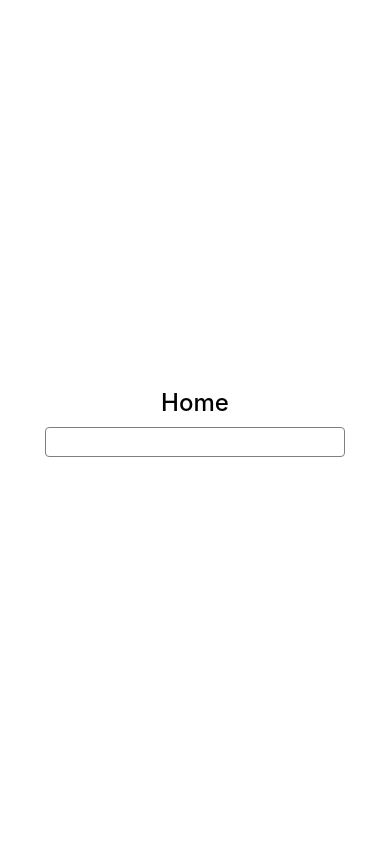
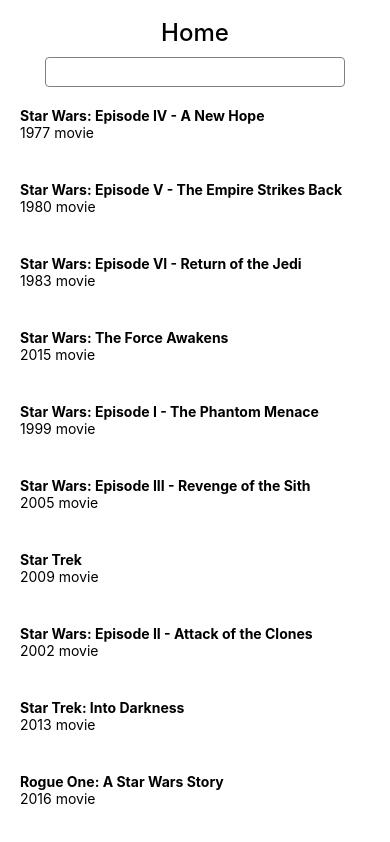
Before and after one commit to Jryke/movie-browser, a React Native app: screen / in a window 390 px wide. Built offline with nearby package versions, Linux system fonts and the light colour scheme.

Commit message:
MovieListItem component created, rendering mockData in UI

```diff
--- a/App.js
+++ b/App.js
@@ -1,14 +1,26 @@
-import React from 'react';
-import { StyleSheet, View } from 'react-native';
+import React, { useState, useEffect } from 'react';
+import { StyleSheet, View, Text } from 'react-native';
+import { search } from './mockData';
 import Home from './screens/Home';
+import MovieListItem from './components/MovieListItem';
 
 export default function App() {
+  const [inputVal, setInputVal] = useState('');
+  const [movieList, setMovieList] = useState([]);
+
+  useEffect(() => {
+    setMovieList(search.Search)
+  }, []);
+
+  console.log(movieList);
+
   return (
     <View style={styles.container}>
-      <Home />
+      <Home inputVal={inputVal} setInputVal={setInputVal} />
+      {movieList.map(movie => <MovieListItem movie={movie} />)}
     </View>
   );
-}
+};
 
 const styles = StyleSheet.create({
   container: {
--- /dev/null
+++ b/components/MovieListItem.js
@@ -0,0 +1,23 @@
+import React from 'react';
+import { StyleSheet, View, Text } from 'react-native';
+
+const MovieListItem = (props) => {
+  return (
+    <View style={styles.container}>
+      <Text style={styles.title}>{props.movie.Title}</Text>
+      <Text style={styles.textRow}>{props.movie.Year} {props.movie.Type}</Text>
+    </View>
+  )
+};
+
+const styles = StyleSheet.create({
+  container: {
+    width: '100%',
+    padding: 20,
+  },
+  title: {
+    fontWeight: '700',
+  },
+})
+
+export default MovieListItem;
```
